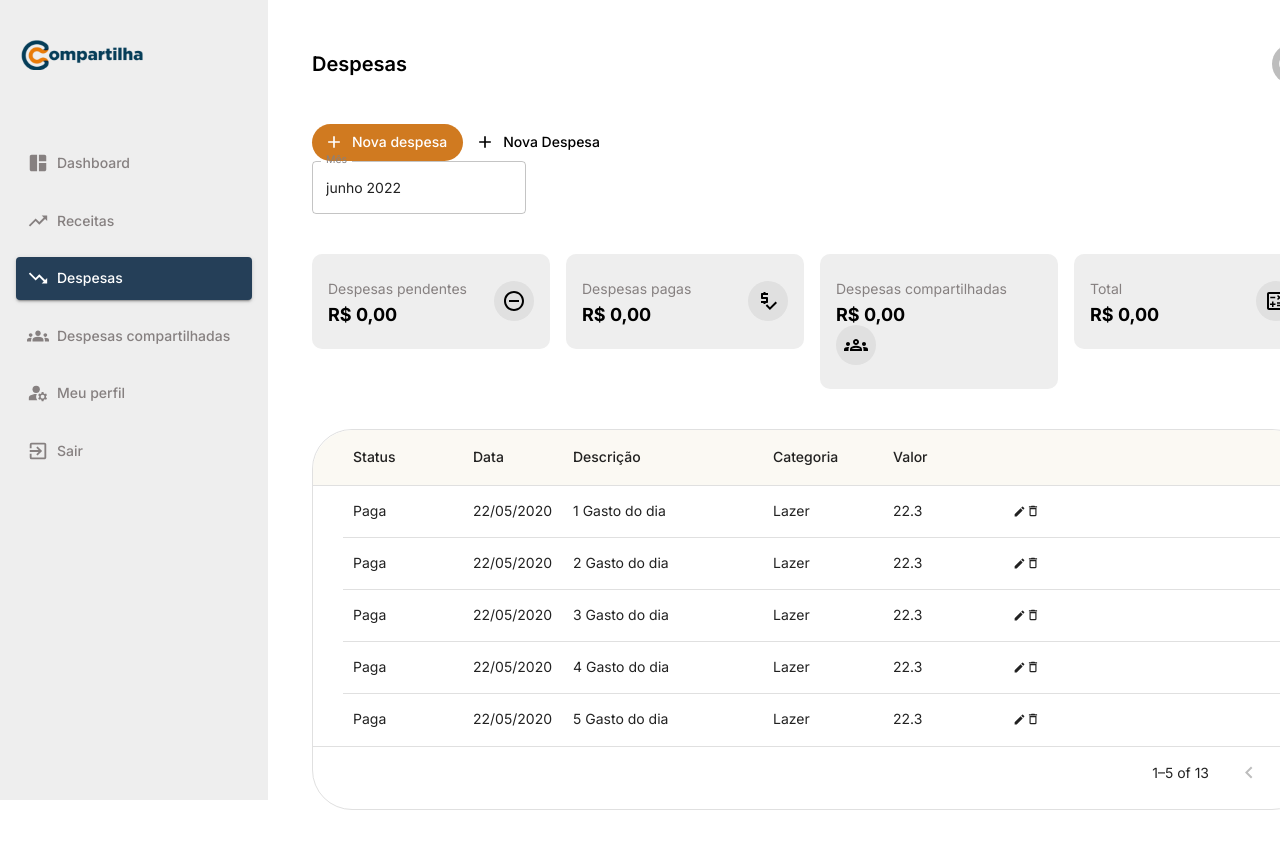
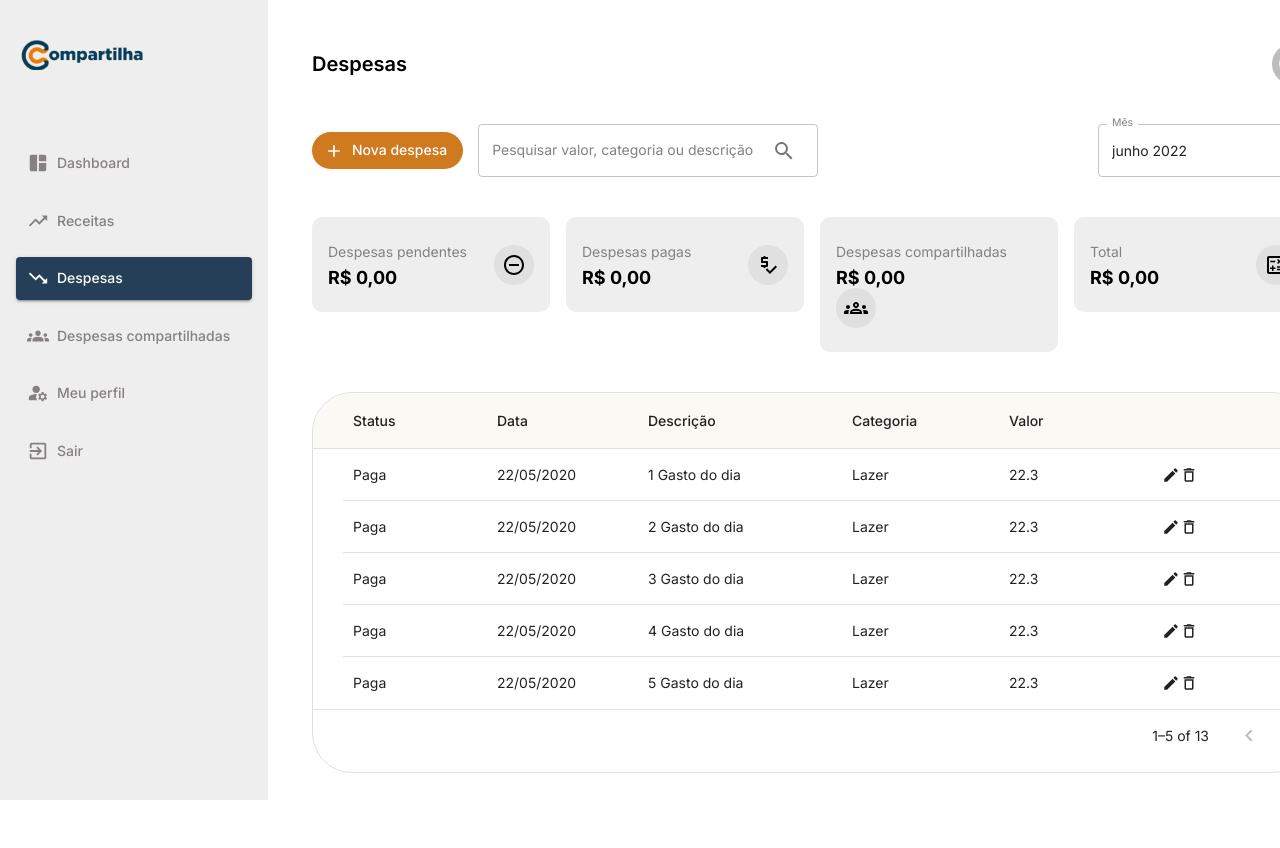
Before and after one commit to olirodrigues/bootcamp-gama-01, a React (Vite) app in the folder Web/: page /despesas in a window 1280 px wide. Shown: the top 848 px of the page. After the commit the page ends 817 px from the top, so only its background shows below. Built offline with nearby package versions, Linux system fonts and the light colour scheme.

Commit message:
Pagina de despesas

```diff
--- a/Web/src/assets/styles/Global.ts
+++ b/Web/src/assets/styles/Global.ts
@@ -25,26 +25,18 @@ declare module "@mui/material/styles" {
     complementaryBlue: Palette["primary"];
     complementaryWhite: Palette["primary"];
     complementaryBlack: Palette["primary"];
-    Complementar2: Palette["primary"];
-    Complementar3: Palette["primary"];
-    Complementar4: Palette["primary"];
-    Complementar5: Palette["primary"];
-    Complementar6: Palette["primary"];
-    Complementar7: Palette["primary"];
-    Complementar8: Palette["primary"];
   }
   interface PaletteOptions {
     complementaryYellow: PaletteOptions["primary"];
     complementaryBlue: PaletteOptions["primary"];
     complementaryWhite: PaletteOptions["primary"];
     complementaryBlack: PaletteOptions["primary"];
-    Complementar2: PaletteOptions["primary"];
-    Complementar3: PaletteOptions["primary"];
-    Complementar4: PaletteOptions["primary"];
-    Complementar5: PaletteOptions["primary"];
-    Complementar6: PaletteOptions["primary"];
-    Complementar7: PaletteOptions["primary"];
-    Complementar8: PaletteOptions["primary"];
+  }
+  interface PaletteColor {
+    lightExtra?: string;
+  }
+  interface SimplePaletteColorOptions {
+    lightExtra?: string;
   }
 
   interface TypographyVariants {
@@ -92,6 +84,7 @@ const theme = createTheme({
       dark: "#1B314B",
     },
     complementaryWhite: {
+      lightExtra: "#FBF9F3",
       light: "#577D9A",
       main: "#ffffff",
       dark: "#1B314B",
@@ -100,33 +93,6 @@ const theme = createTheme({
       light: "#577D9A",
       main: "#253F58",
       dark: "#1B314B",
-    },
-    Complementar2: {
-      main: "#6296b3",
-    },
-    Complementar3: {
-      main: "#ffffff",
-    },
-    Complementar4: {
-      main: "#575454",
-    },
-    Complementar5: {
-      main: "#868080",
-    },
-    Complementar6: {
-      main: "#e5e5e5",
-    },
-    Complementar7: {
-      main: "#dad4c8",
-    },
-    Complementar8: {
-      main: "#be1e1e",
-    },
-    warning: {
-      main: "#1B314B",
-    },
-    success: {
-      main: "#253F58",
     },
     text: {
       secondary: "#868080",
--- /dev/null
+++ b/Web/src/pages/Despesas/Despesas.styles.tsx
@@ -0,0 +1,12 @@
+import styled from "@emotion/styled";
+
+export const Container = styled.div`
+  display: flex;
+  justify-content: space-between;
+`;
+
+export const ContainerActions = styled.div`
+  display: flex;
+  align-items: center;
+  gap: 15px;
+`;
--- a/Web/src/pages/Despesas/index.tsx
+++ b/Web/src/pages/Despesas/index.tsx
@@ -12,9 +12,11 @@ import {
 import { Cabecalho } from "../../components/Cabecalho";
 import { CardSaldo } from "../../components/CardSaldo";
 import { FilterMes } from "../../components/FilterMes";
+import { FilterTransacao } from "../../components/FilterTransacao";
 import { Layout } from "../../components/Layout";
 import { NovaDespesa } from "../../components/Modal/NovaDespesa";
 import { TransactionsTable } from "../../components/TransactionsTable";
+import * as Styled from "./Despesas.styles";
 
 export function Despesas() {
   const dadosCard = [
@@ -44,37 +46,37 @@ export function Despesas() {
     {
       field: "status",
       headerName: "Status",
-      width: 120,
+      width: 144,
     },
     {
       field: "data",
       headerName: "Data",
-      width: 100,
+      width: 151,
     },
     {
       field: "descricao",
       headerName: "Descrição",
-      width: 200,
+      width: 204,
     },
     {
       field: "categoria",
       headerName: "Categoria",
-      width: 120,
+      width: 157,
     },
     {
       field: "valor",
       headerName: "Valor",
-      width: 120,
+      width: 153,
     },
 
     {
       field: "",
       headerName: "",
-      width: 120,
+      width: 131,
       renderCell: (params: GridRenderCellParams) => (
         <>
-          <MdModeEdit size={13} />
-          <MdOutlineDeleteOutline />
+          <MdModeEdit size={18} />
+          <MdOutlineDeleteOutline size={18} />
         </>
       ),
     },
@@ -203,13 +205,13 @@ export function Despesas() {
   return (
     <Layout>
       <Cabecalho title='Despesas' name='OR' />
-      <div>
-        <NovaDespesa />
-        <Button variant='border' startIcon={<MdAdd />}>
-          Nova Despesa
-        </Button>
+      <Styled.Container>
+        <Styled.ContainerActions>
+          <NovaDespesa />
+          <FilterTransacao />
+        </Styled.ContainerActions>
         <FilterMes />
-      </div>
+      </Styled.Container>
       <CardSaldo dados={dadosCard} />
       <TransactionsTable tableColumns={tableColumns} tableRows={tableRows} />
     </Layout>
```
